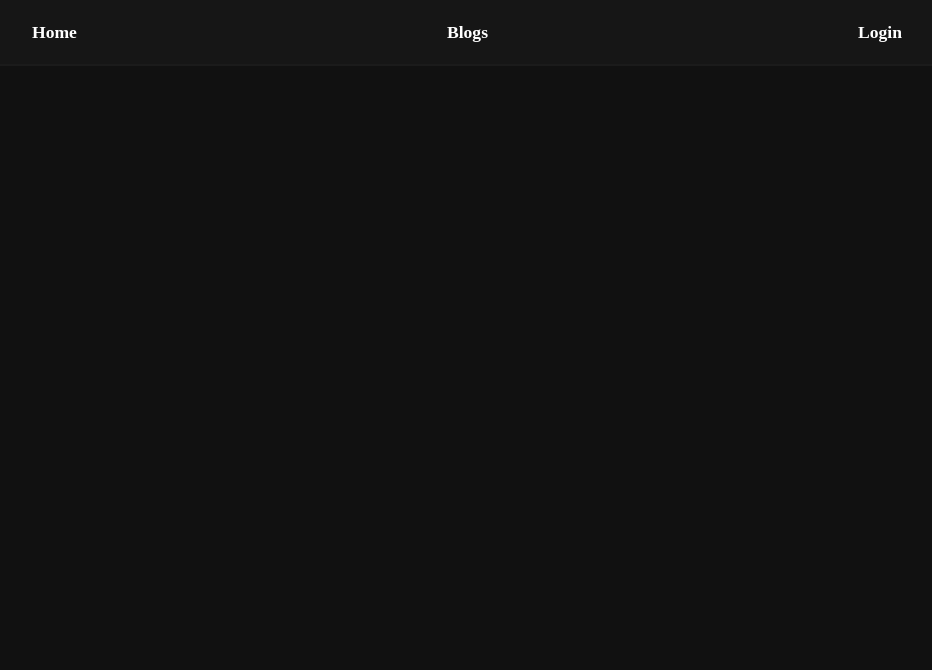
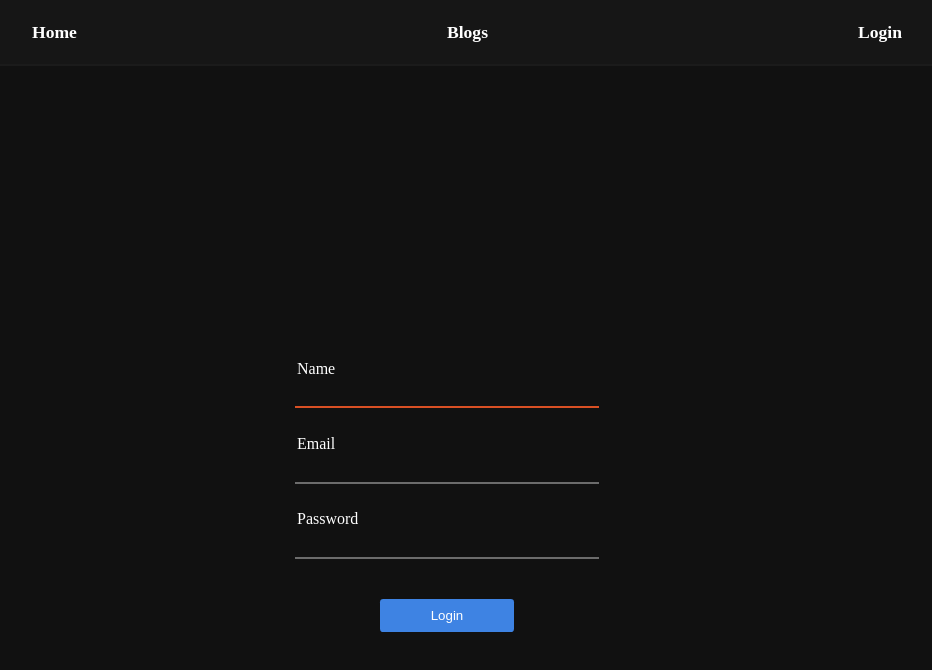
Before and after one commit to utilyre/influence, a React (Vite) app in the folder client/: page /signup in a window 1280 px wide. Before the commit this address had no page. Shown: the top 670 px of the page, without its empty margins (193-1125 px from the left). Built offline with nearby package versions, Linux system fonts and the light colour scheme.

Commit message:
feat(login): use Login page for both signup and signin

```diff
--- a/client/src/App.jsx
+++ b/client/src/App.jsx
@@ -30,7 +30,10 @@ const App = () => {
         <Routes>
           <Route path='/' element={<Home />} />
 
-          <Route path='/login' element={<Login />} />
+          <Route>
+          <Route path='/signin' element={<Login />} />
+          <Route path='/signup' element={<Login signUp />} />
+          </Route>
 
           <Route path='/blogs'>
             <Route index element={<Blogs />} />
--- a/client/src/pages/Login.jsx
+++ b/client/src/pages/Login.jsx
@@ -1,4 +1,5 @@
 import { useEffect, useRef, useState } from 'react'
+import PropTypes from 'prop-types'
 import { Navigate } from 'react-router-dom'
 import styled from 'styled-components'
 
@@ -59,12 +60,13 @@ const Button = styled.button`
   }
 `
 
-const Login = () => {
+const Login = ({ signUp: isSignUp }) => {
   const [name, setName] = useState('')
   const [email, setEmail] = useState('')
   const [password, setPassword] = useState('')
 
   const nameRef = useRef()
+  const emailRef = useRef()
 
   const { user, setUser } = useUser()
 
@@ -80,11 +82,17 @@ const Login = () => {
   }
 
   useEffect(() => {
+    if (isSignUp) {
       nameRef.current?.focus()
+    } else {
+      emailRef.current?.focus()
+    }
   }, [])
 
   return user === null ? (
     <Form onSubmit={submitHandler}>
+      {isSignUp && (
+        <>
           <Label>Name</Label>
           <Input
             type='text'
@@ -93,11 +101,14 @@ const Login = () => {
             value={name}
             onChange={(e) => setName(e.target.value)}
           />
+        </>
+      )}
 
       <Label>Email</Label>
       <Input
         type='email'
         required
+        ref={emailRef}
         value={email}
         onChange={(e) => setEmail(e.target.value)}
       />
@@ -117,4 +128,8 @@ const Login = () => {
   )
 }
 
+Login.propTypes = {
+  signUp: PropTypes.bool,
+}
+
 export default Login
```
Lines whose indentation alone changed are shown as unchanged.
